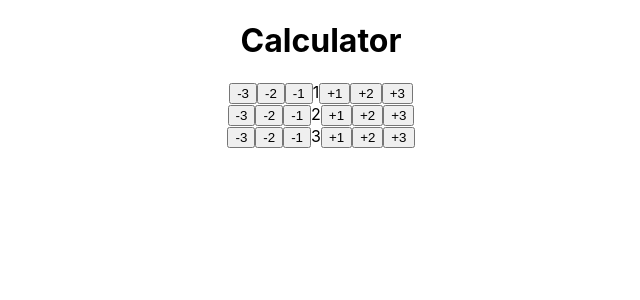
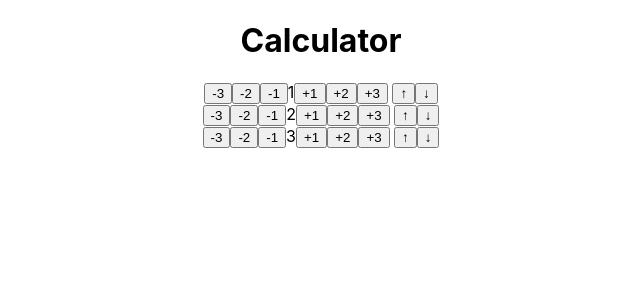
Before and after one commit to Nosov-Pavel/new-counter-app, a React (Create React App) app: page / in a window 1280 px wide. Shown: the top 300 px of the page, without its empty margins (319-959 px from the left). Built offline with nearby package versions, Linux system fonts and the light colour scheme.

Commit message:
down ↓

```diff
--- a/src/App.js
+++ b/src/App.js
@@ -7,6 +7,13 @@ function App() {
   const plusMinusCounter = (value, index) => {
     const newArr = numbers.map((el, i) => index === i ? el+value: el)
     setNumbers(newArr)
+    }
+    const moveUpDown = (index) => {
+    const temporary = numbers[index]
+      const newArr = [...numbers]
+      newArr[index] = newArr[index+1]
+      newArr[index+1]=temporary
+      setNumbers(newArr)
     }
 
   return (
@@ -21,6 +28,9 @@ function App() {
         <button onClick={() => plusMinusCounter(1, index)}>+1</button>
         <button onClick={() => plusMinusCounter(2, index)}>+2</button>
         <button onClick={() => plusMinusCounter(3, index)}>+3</button>
+        {' '}
+        <button>↑</button>
+        <button onClick={()=> moveUpDown(index)}>↓</button>
       </div>)}
 
     </div>
```
